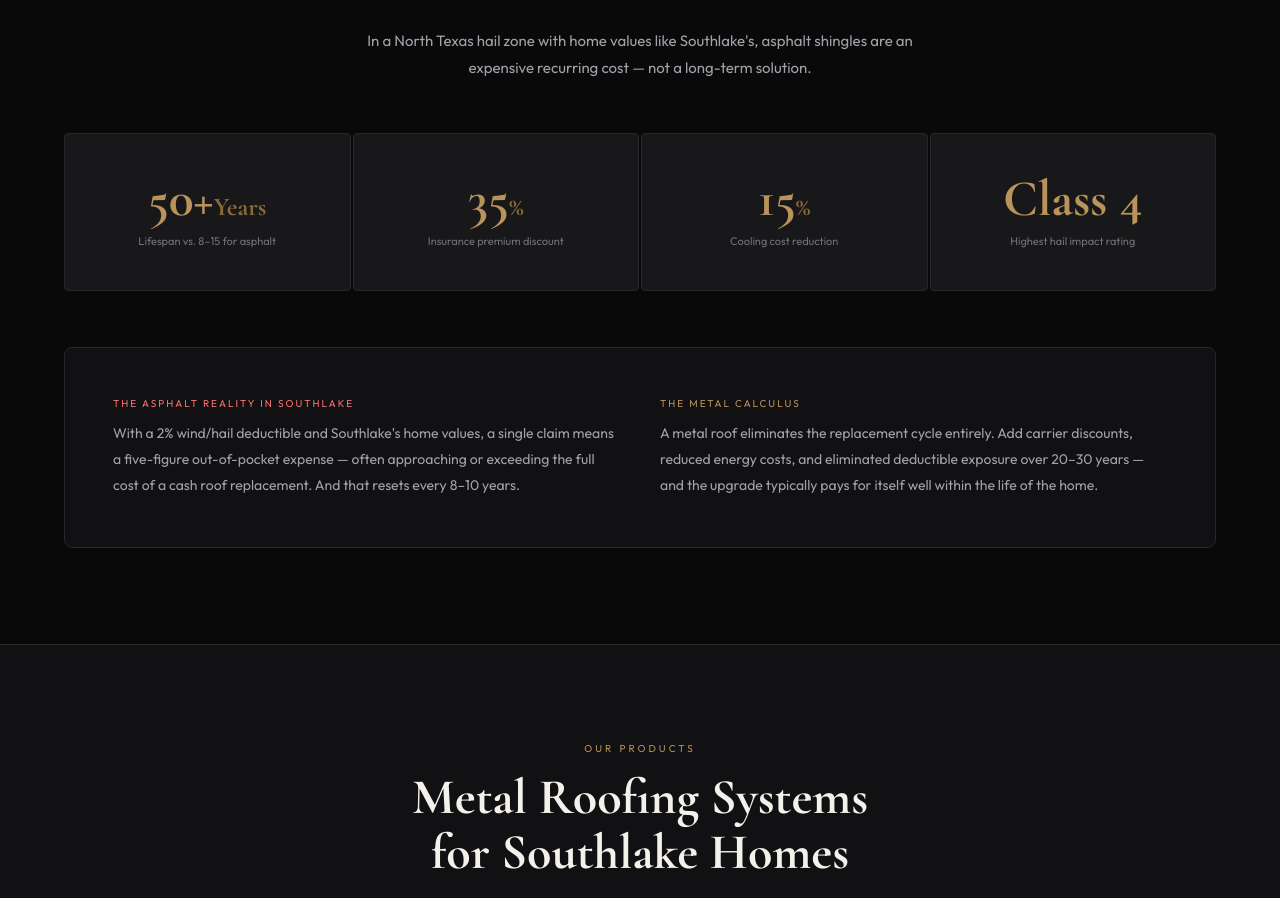
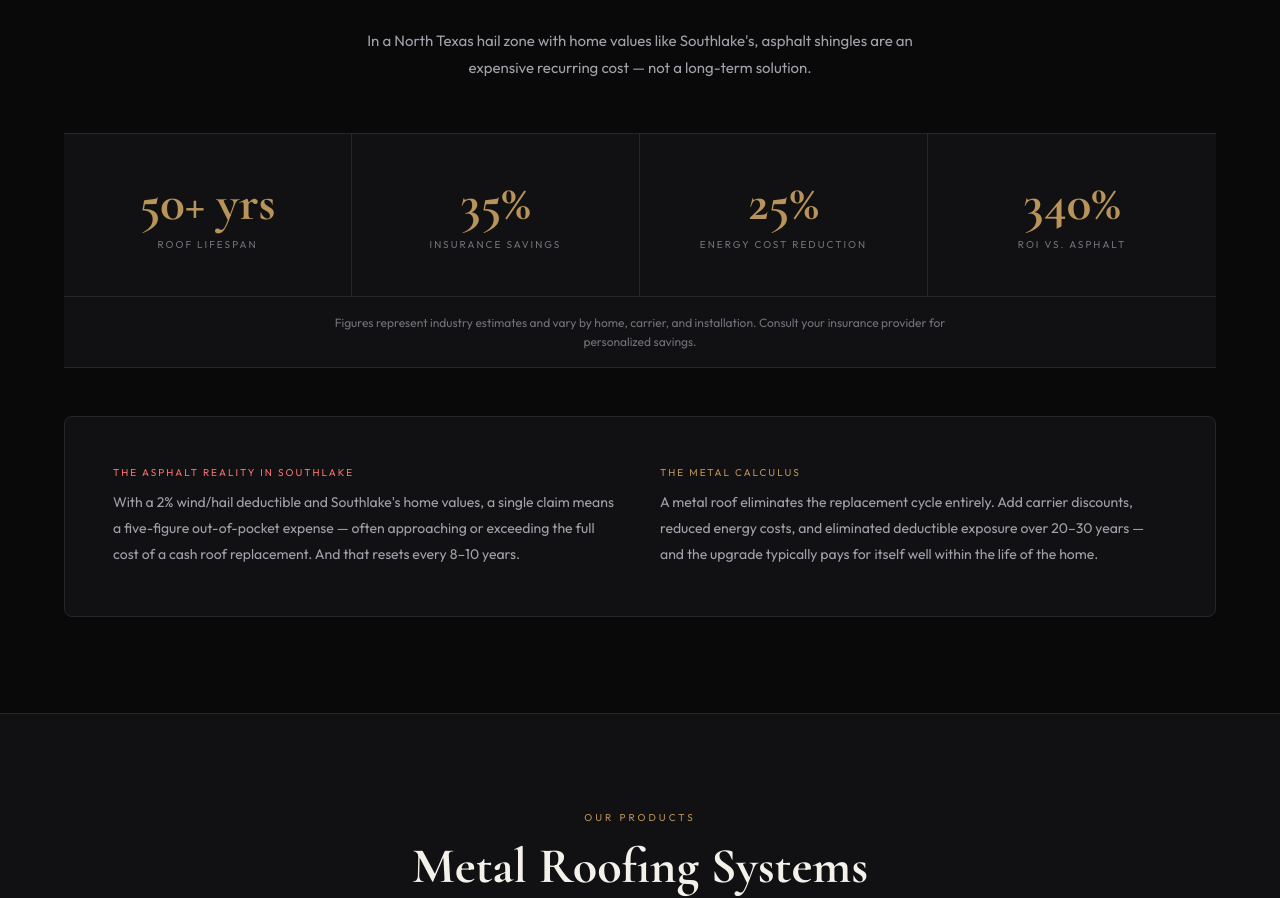
Before and after one commit to ajmj86/metroplex-metal-roofs, a Next.js app: page /metal-roofing-southlake-tx in a window 1280 px wide. Shown: the part 1346-2244 px from the top of the page. Built offline with nearby package versions, Linux system fonts and the light colour scheme.

Commit message:
feat: city page why metal — animated counter stats bar matching homepage layout

```diff
--- a/components/CityPage.tsx
+++ b/components/CityPage.tsx
@@ -88,10 +88,10 @@
   ]
 
   const whyMetal = [
-    { n: '50+',     unit: 'Years',   label: 'Lifespan vs. 8–15 for asphalt' },
-    { n: '35',      unit: '%',       label: 'Insurance premium discount' },
-    { n: '15',      unit: '%',       label: 'Cooling cost reduction' },
-    { n: 'Class 4', unit: '',        label: 'Highest hail impact rating' },
+    { val: 50,  suffix: '+ yrs', label: 'Roof Lifespan' },
+    { val: 35,  suffix: '%',     label: 'Insurance Savings' },
+    { val: 25,  suffix: '%',     label: 'Energy Cost Reduction' },
+    { val: 340, suffix: '%',     label: 'ROI vs. Asphalt' },
   ]
 
   const steps = [
@@ -226,17 +226,24 @@
                 center
               />
             </Reveal>
-            <div className="g4" style={{ gap: 2, marginBottom: 56 }}>
-              {whyMetal.map((s, i) => (
-                <Reveal key={s.label} delay={i * 0.08}>
-                  <div style={{ padding: '40px 28px', background: C.card, border: `1px solid ${C.border}`, borderRadius: 4, textAlign: 'center', height: '100%' }}>
-                    <div style={{ fontFamily: "'Cormorant Garamond',serif", fontSize: 'clamp(36px,4vw,52px)', fontWeight: 700, color: C.accent, lineHeight: 1, marginBottom: 4 }}>
-                      {s.n}<span style={{ fontSize: '0.5em', color: C.accentDark }}>{s.unit}</span>
+            <div style={{ borderTop: `1px solid ${C.border}`, borderBottom: `1px solid ${C.border}`, background: C.surface, marginBottom: 48 }}>
+              <div className="inner grid-4" style={{ display: 'grid', gridTemplateColumns: 'repeat(4,1fr)' }}>
+                {whyMetal.map((s, i) => (
+                  <Reveal key={s.label} delay={i * 0.07}>
+                    <div style={{ padding: '44px 32px', borderRight: i < 3 ? `1px solid ${C.border}` : 'none', textAlign: 'center' }}>
+                      <div style={{ fontFamily: "'Cormorant Garamond',serif", fontSize: 'clamp(40px,4vw,52px)', fontWeight: 700, color: C.accent, lineHeight: 1, marginBottom: 8 }}>
+                        <Counter to={s.val} suffix={s.suffix}/>
+                      </div>
+                      <div style={{ fontSize: 10, letterSpacing: 2, textTransform: 'uppercase', color: C.muted }}>{s.label}</div>
                     </div>
-                    <div style={{ fontSize: 11, color: C.muted, lineHeight: 1.6, marginTop: 8 }}>{s.label}</div>
-                  </div>
-                </Reveal>
-              ))}
+                  </Reveal>
+                ))}
+              </div>
+              <div style={{ borderTop: `1px solid ${C.border}`, padding: '8px 24px', textAlign: 'center' }}>
+                <p style={{ fontSize: 12, color: C.muted, maxWidth: 640, margin: '8px auto', lineHeight: 1.6, fontFamily: "'Outfit',sans-serif" }}>
+                  Figures represent industry estimates and vary by home, carrier, and installation. Consult your insurance provider for personalized savings.
+                </p>
+              </div>
             </div>
 
             {/* Economics comparison */}
```
